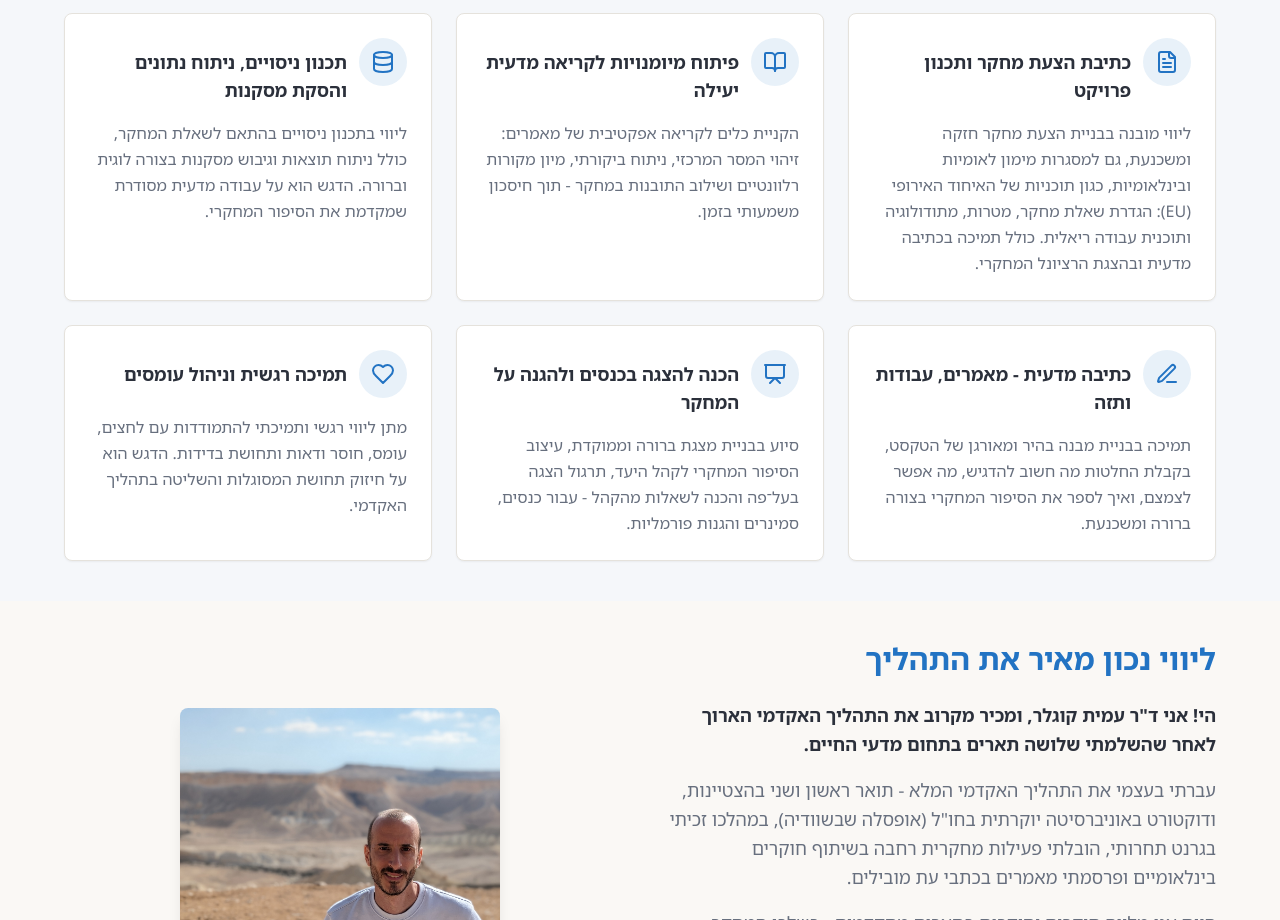
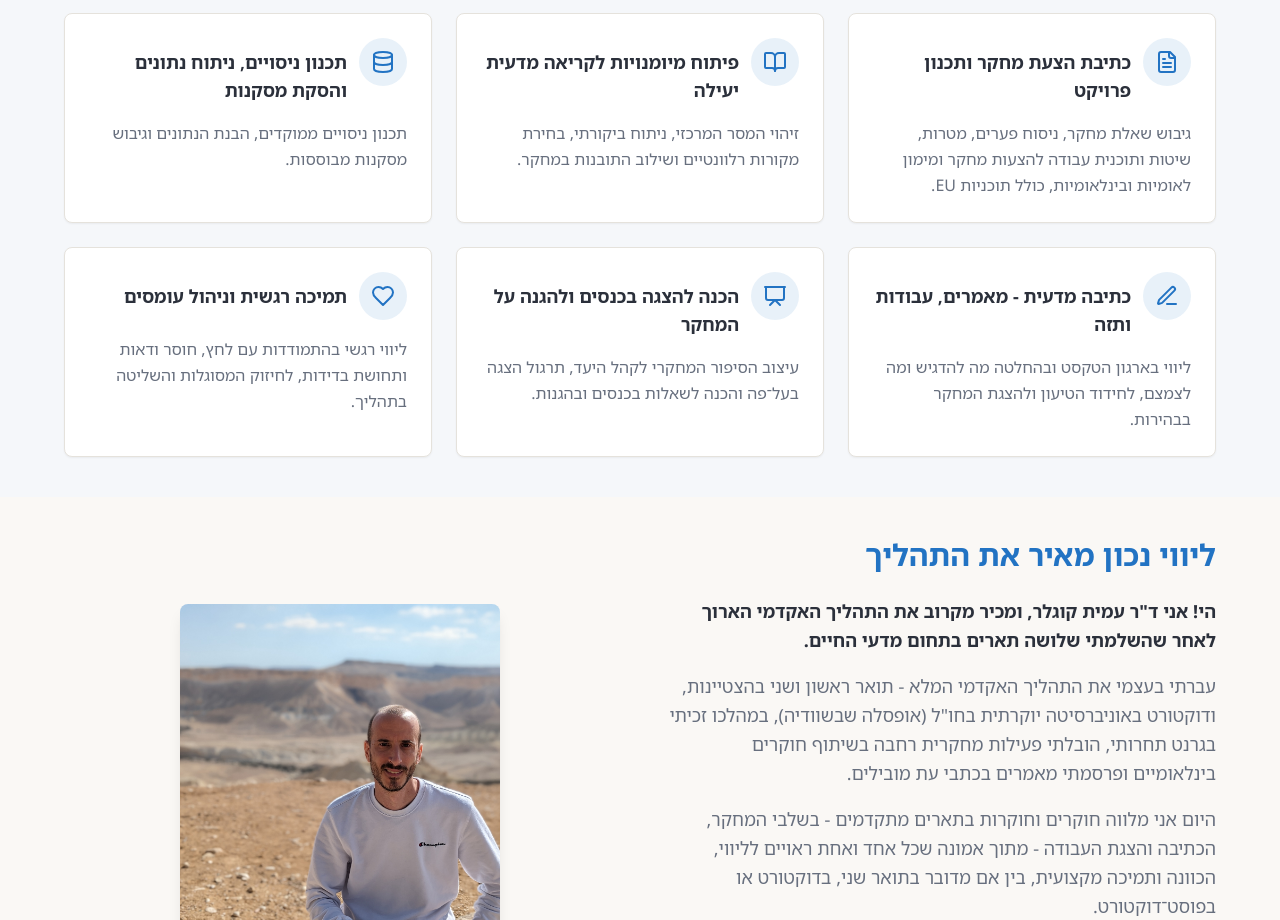
Before and after one commit to amitkugler/academic-light, a React (Vite) app: page / in a window 1280 px wide. Shown: the part 1620-2540 px from the top of the page. Built offline with nearby package versions, Linux system fonts and the light colour scheme; no server answers; the HTML template or start-up script is replaced by a standard one.

Commit message:
Shorten and refine bilingual service descriptions

```diff
--- a/src/components/Services.tsx
+++ b/src/components/Services.tsx
@@ -6,32 +6,32 @@ const services = [
   {
     icon: FileText,
     title: "כתיבת הצעת מחקר ותכנון פרויקט",
-    description: "ליווי מובנה בבניית הצעת מחקר חזקה ומשכנעת, גם למסגרות מימון לאומיות ובינלאומיות, כגון תוכניות של האיחוד האירופי (EU): הגדרת שאלת מחקר, מטרות, מתודולוגיה ותוכנית עבודה ריאלית. כולל תמיכה בכתיבה מדעית ובהצגת הרציונל המחקרי."
+    description: "גיבוש שאלת מחקר, ניסוח פערים, מטרות, שיטות ותוכנית עבודה להצעות מחקר ומימון לאומיות ובינלאומיות, כולל תוכניות EU."
   },
   {
     icon: BookOpen,
     title: "פיתוח מיומנויות לקריאה מדעית יעילה",
-    description: "הקניית כלים לקריאה אפקטיבית של מאמרים: זיהוי המסר המרכזי, ניתוח ביקורתי, מיון מקורות רלוונטיים ושילוב התובנות במחקר - תוך חיסכון משמעותי בזמן."
+    description: "זיהוי המסר המרכזי, ניתוח ביקורתי, בחירת מקורות רלוונטיים ושילוב התובנות במחקר."
   },
   {
     icon: Database,
     title: "תכנון ניסויים, ניתוח נתונים והסקת מסקנות",
-    description: "ליווי בתכנון ניסויים בהתאם לשאלת המחקר, כולל ניתוח תוצאות וגיבוש מסקנות בצורה לוגית וברורה. הדגש הוא על עבודה מדעית מסודרת שמקדמת את הסיפור המחקרי."
+    description: "תכנון ניסויים ממוקדים, הבנת הנתונים וגיבוש מסקנות מבוססות."
   },
   {
     icon: Edit3,
     title: "כתיבה מדעית - מאמרים, עבודות ותזה",
-    description: "תמיכה בבניית מבנה בהיר ומאורגן של הטקסט, בקבלת החלטות מה חשוב להדגיש, מה אפשר לצמצם, ואיך לספר את הסיפור המחקרי בצורה ברורה ומשכנעת."
+    description: "ליווי בארגון הטקסט ובהחלטה מה להדגיש ומה לצמצם, לחידוד הטיעון ולהצגת המחקר בבהירות."
   },
   {
     icon: Presentation,
     title: "הכנה להצגה בכנסים ולהגנה על המחקר",
-    description: "סיוע בבניית מצגת ברורה וממוקדת, עיצוב הסיפור המחקרי לקהל היעד, תרגול הצגה בעל־פה והכנה לשאלות מהקהל - עבור כנסים, סמינרים והגנות פורמליות."
+    description: "עיצוב הסיפור המחקרי לקהל היעד, תרגול הצגה בעל־פה והכנה לשאלות בכנסים ובהגנות."
   },
   {
     icon: Heart,
     title: "תמיכה רגשית וניהול עומסים",
-    description: "מתן ליווי רגשי ותמיכתי להתמודדות עם לחצים, עומס, חוסר ודאות ותחושת בדידות. הדגש הוא על חיזוק תחושת המסוגלות והשליטה בתהליך האקדמי."
+    description: "ליווי רגשי בהתמודדות עם לחץ, חוסר ודאות ותחושת בדידות, לחיזוק המסוגלות והשליטה בתהליך."
   }
 ];
 
--- a/src/data/translations.ts
+++ b/src/data/translations.ts
@@ -24,17 +24,17 @@ export const englishTranslations: Record<string, string> = {
   "ועכשיו זה הזמן הכי מתאים!": "Now is a good time to start",
   "אשמח שנדבר ב-WhatsApp": "Let's talk on WhatsApp",
   "כתיבת הצעת מחקר ותכנון פרויקט": "Research proposal writing and project planning",
-  "ליווי מובנה בבניית הצעת מחקר חזקה ומשכנעת, גם למסגרות מימון לאומיות ובינלאומיות, כגון תוכניות של האיחוד האירופי (EU): הגדרת שאלת מחקר, מטרות, מתודולוגיה ותוכנית עבודה ריאלית. כולל תמיכה בכתיבה מדעית ובהצגת הרציונל המחקרי.": "Structured support for a strong, persuasive research proposal, including proposals for national and international funding programmes, such as European Union (EU) programmes: defining your research question, aims, methodology and a realistic work plan. Includes guidance on scientific writing and explaining the rationale for your research.",
+  "גיבוש שאלת מחקר, ניסוח פערים, מטרות, שיטות ותוכנית עבודה להצעות מחקר ומימון לאומיות ובינלאומיות, כולל תוכניות EU.": "Define your research question, articulate research gaps, and develop objectives, methods and a work plan for national and international research and funding proposals, including EU programmes.",
   "פיתוח מיומנויות לקריאה מדעית יעילה": "Developing effective scientific reading skills",
-  "הקניית כלים לקריאה אפקטיבית של מאמרים: זיהוי המסר המרכזי, ניתוח ביקורתי, מיון מקורות רלוונטיים ושילוב התובנות במחקר - תוך חיסכון משמעותי בזמן.": "Tools for reading papers efficiently: identifying the main message, critical analysis, selecting relevant sources and integrating insights into your research, while saving valuable time.",
+  "זיהוי המסר המרכזי, ניתוח ביקורתי, בחירת מקורות רלוונטיים ושילוב התובנות במחקר.": "Identify the main message, critically analyse papers, select relevant sources and integrate insights into your research.",
   "תכנון ניסויים, ניתוח נתונים והסקת מסקנות": "Experiment planning, data analysis and drawing conclusions",
-  "ליווי בתכנון ניסויים בהתאם לשאלת המחקר, כולל ניתוח תוצאות וגיבוש מסקנות בצורה לוגית וברורה. הדגש הוא על עבודה מדעית מסודרת שמקדמת את הסיפור המחקרי.": "Support with planning experiments around your research question, analysing results and drawing clear, logical conclusions. The focus is on systematic scientific work that advances your research story.",
+  "תכנון ניסויים ממוקדים, הבנת הנתונים וגיבוש מסקנות מבוססות.": "Plan focused experiments, understand your data and draw evidence-based conclusions.",
   "כתיבה מדעית - מאמרים, עבודות ותזה": "Scientific writing: papers, dissertations and theses",
-  "תמיכה בבניית מבנה בהיר ומאורגן של הטקסט, בקבלת החלטות מה חשוב להדגיש, מה אפשר לצמצם, ואיך לספר את הסיפור המחקרי בצורה ברורה ומשכנעת.": "Support with building a clear, organised text, deciding what to emphasise or simplify, and communicating your research story clearly and persuasively.",
+  "ליווי בארגון הטקסט ובהחלטה מה להדגיש ומה לצמצם, לחידוד הטיעון ולהצגת המחקר בבהירות.": "Guidance on organising your text and deciding what to emphasise or cut, strengthening your argument and presenting your research clearly.",
   "הכנה להצגה בכנסים ולהגנה על המחקר": "Preparing for conferences and thesis defences",
-  "סיוע בבניית מצגת ברורה וממוקדת, עיצוב הסיפור המחקרי לקהל היעד, תרגול הצגה בעל־פה והכנה לשאלות מהקהל - עבור כנסים, סמינרים והגנות פורמליות.": "Help with building a clear, focused presentation, shaping your research story for your audience, practising delivery and preparing for questions at conferences, seminars and formal defences.",
+  "עיצוב הסיפור המחקרי לקהל היעד, תרגול הצגה בעל־פה והכנה לשאלות בכנסים ובהגנות.": "Shape your research story for your audience, practise oral delivery and prepare for questions at conferences and defences.",
   "תמיכה רגשית וניהול עומסים": "Emotional support and workload management",
-  "מתן ליווי רגשי ותמיכתי להתמודדות עם לחצים, עומס, חוסר ודאות ותחושת בדידות. הדגש הוא על חיזוק תחושת המסוגלות והשליטה בתהליך האקדמי.": "Support with stress, a heavy workload, uncertainty and feelings of isolation. The focus is on strengthening your sense of capability and control over the academic process.",
+  "ליווי רגשי בהתמודדות עם לחץ, חוסר ודאות ותחושת בדידות, לחיזוק המסוגלות והשליטה בתהליך.": "Emotional support with stress, uncertainty and feelings of isolation, strengthening your sense of capability and control.",
   "למי שזקוק/ה לליווי באחד או יותר משלבי המחקר והכתיבה האקדמית": "Anyone who needs support at one or more stages of research and academic writing",
   "למי שמרגיש/ה חוסר סדר, עומס או חוסר בהירות בתהליך": "Anyone feeling overwhelmed, disorganised or uncertain about the process",
   "למי שמחפש/ת עוד זוג עיניים מקצועיות וליווי מקצועי ואנושי": "Anyone looking for a professional second pair of eyes and thoughtful, personal support",
```
